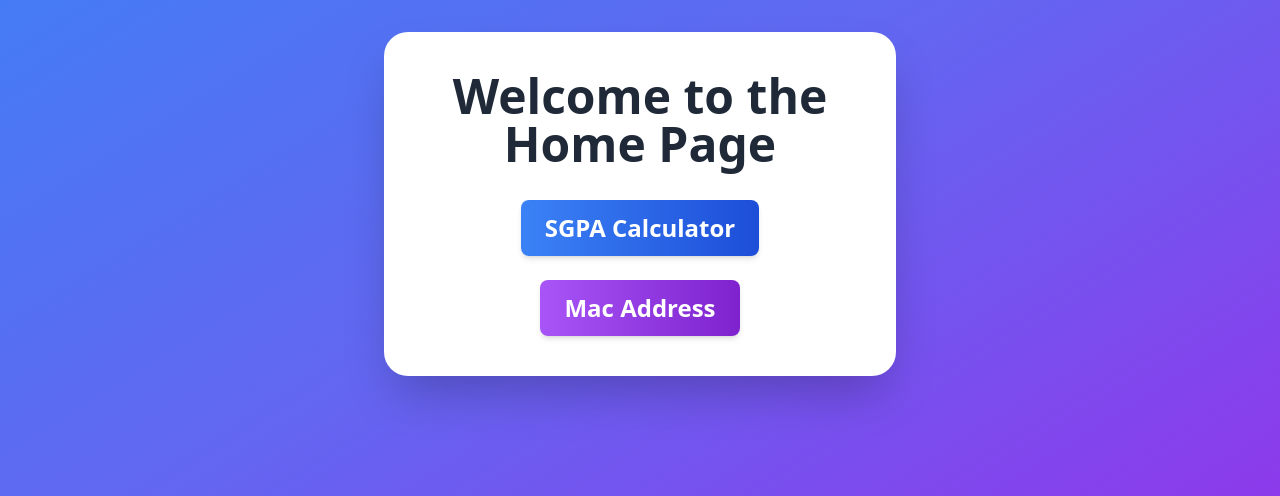
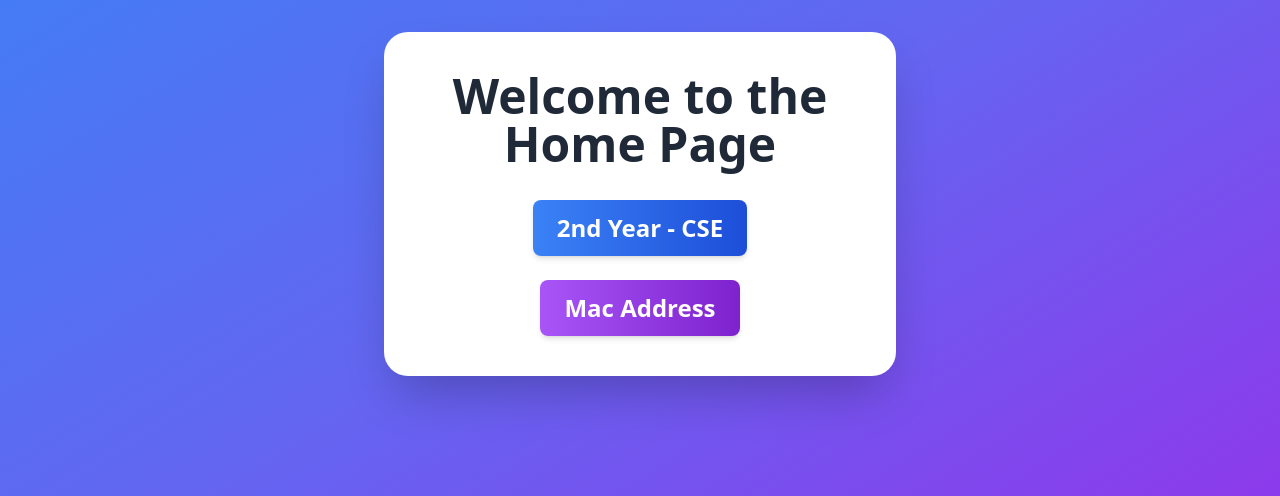
Before and after one commit to GuptajiRocks/bugpa-flask, a Flask app: page / in a window 1280 px wide. Shown: the part 196-692 px from the top of the page. Run offline with Flask 3, Linux system fonts and the light colour scheme; some libraries are stand-ins or nearby versions.

Commit message:
commiting changes

```diff
--- a/templates/main.html
+++ b/templates/main.html
@@ -18,7 +18,7 @@
         <div class="flex flex-col space-y-6">
             <a href="/pgone" class="w-full">
                 <button class="bg-gradient-to-r from-blue-500 to-blue-700 text-white text-2xl font-semibold py-3 px-6 rounded-lg shadow-md transform transition hover:scale-105">
-                    SGPA Calculator
+                    2nd Year - CSE
                 </button>
             </a>
             <a href="/getmac" class="w-full">
--- a/templates/output.html
+++ b/templates/output.html
@@ -61,7 +61,7 @@
 
     <div class="mt-6 text-center">
       <a
-        href="/"
+        href="/pgone"
         class="inline-block px-6 py-3 bg-gradient-to-r from-purple-600 to-blue-600 text-white font-semibold text-lg rounded-lg shadow-lg hover:from-blue-600 hover:to-purple-600 focus:outline-none focus:ring-4 focus:ring-purple-300">
         Go Back
       </a>
```
